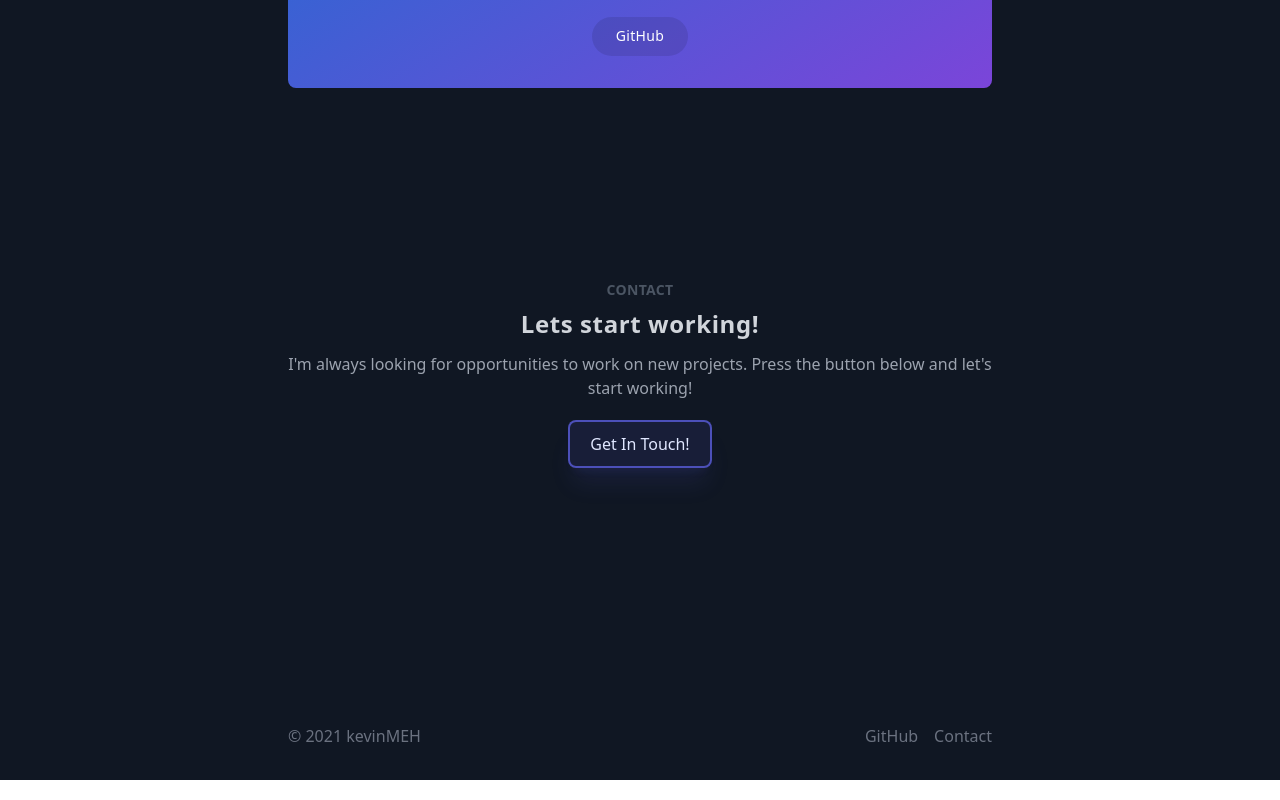
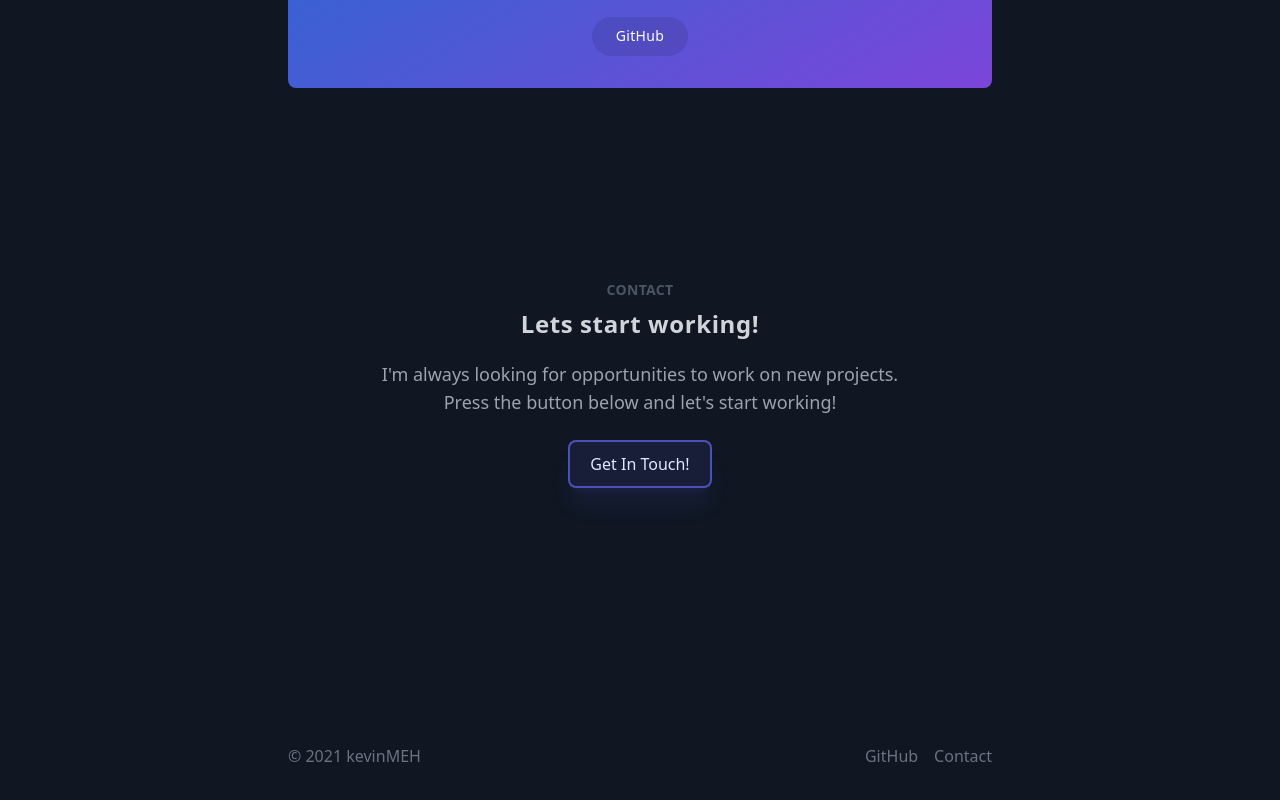
Before and after one commit to kevinMEH/portfolio-v2, a React (Vite) app: page / in a window 1280 px wide. Shown: the part 2405-3205 px from the top of the page. Built offline with nearby package versions, Linux system fonts and the light colour scheme.

Commit message:
Contact laptop support

```diff
--- a/src/Home/Contact.jsx
+++ b/src/Home/Contact.jsx
@@ -8,8 +8,8 @@ const Contact = () => {
 				text={"Lets start working!"}
 				center={true}
 			/>
-			<div className="space-y-4">
-				<p className="text-gray-400 text-center">
+			<div className="space-y-5 md:pt-2">
+				<p className="text-gray-400 text-center md:text-lg md:w-3/4 md:mx-auto">
 					I'm always looking for opportunities to work on new projects.
                     Press the button below and let's start working!
 				</p>
```
